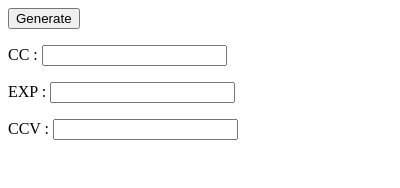
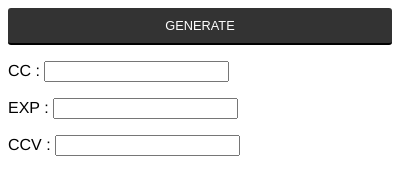
Before and after one commit to raphaelyancey/ecartebleue-extension, a browser extension: page popup/generate.html in a window 400 px wide. Drawn offline with nearby package versions, Linux system fonts and the light colour scheme.

Commit message:
(wip) User interface

```diff
--- a/popup/generate.css
+++ b/popup/generate.css
@@ -1,3 +1,22 @@
+body {
+  font-family: Helvetica, Arial, sans-serif;
+  font-size: 1em;
+  font-color: #333;
+}
+
+button#generate {
+  width: 100%;
+  padding: 10px 5px;
+  text-transform: uppercase;
+  background: #333;
+  color: white;
+  border-radius: 3px;
+  border: 0;
+  border-bottom: 2px solid black;
+  font-size: 0.8em;
+  cursor: pointer;
+}
+
 #error {
   display: none;
 }
--- a/popup/generate.html
+++ b/popup/generate.html
@@ -3,6 +3,7 @@
 <head>
   <meta charset="UTF-8">
   <title>eCarte Bleue</title>
+  <link rel="stylesheet" href="generate.css">
 </head>
 <body>
   <button id="generate">Generate</button>
```
